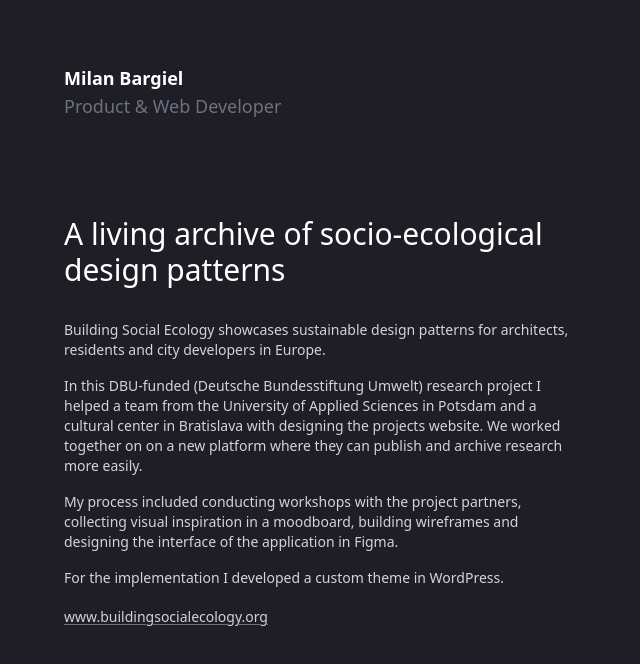
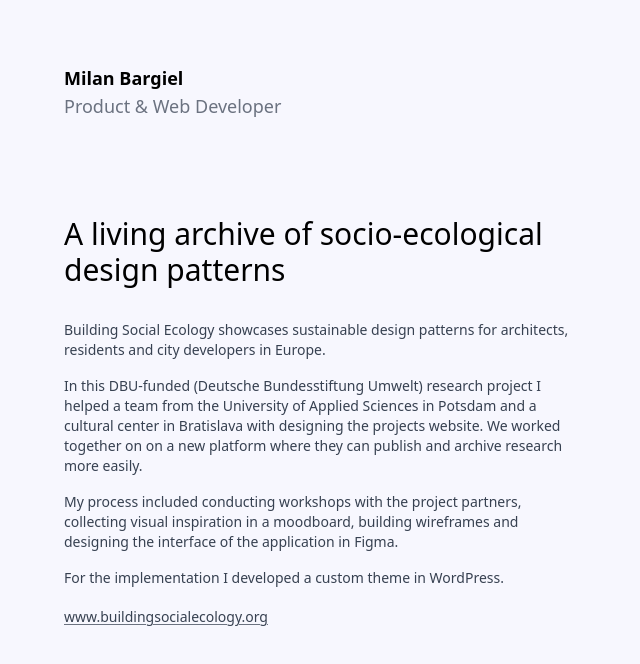
Before and after one commit to milanbargiel/portfolio, a Next.js app: page /projects/building-social-ecology in a window 1280 px wide. Shown: the top 664 px of the page, without its empty margins (0-640 px from the left). Built offline with nearby package versions, Linux system fonts and the light colour scheme.

Commit message:
Add light background for project pages

```diff
--- a/components/layout.js
+++ b/components/layout.js
@@ -1,29 +1,15 @@
-import Head from 'next/head'
+export default function Layout({ children, variant }) {
+  let classes = 'px-4 container mx-auto min-h-screen flex flex-col md:px-8'
 
-export default function Layout({ children }) {
-  return (
-    <div>
-      <Head>
-        <title>Milan Bargiel – building digital things</title>
-        <meta
-          name="description"
-          content="The Portfolio and Work Archive of Product and Web Developer Milan Bargiel."
-        />
-        <meta property="og:title" content="Milan Bargiel" />
-        <meta
-          property="og:description"
-          content="The Portfolio and Work Archive of Product Owner and Creative Technologist Milan Bargiel."
-        />
-        <meta
-          property="og:image"
-          content="https://www.milanbargiel.com/milanbargiel-webpage-og.jpg"
-        />
-        <meta property="og:url" content="https://www.milanbargiel.com/" />
-        <link rel="icon" href="/favicon.ico" />
-      </Head>
-      <main className="px-4 container mx-auto min-h-screen flex flex-col md:px-8">
-        {children}
-      </main>
-    </div>
-  )
+  switch (variant) {
+    // Choose background color
+    case 'dark':
+      classes = classes + ' ' + 'dark-mode'
+      break
+    case 'light':
+      classes = classes + ' ' + 'light-mode'
+      break
+  }
+
+  return <main className={classes}>{children}</main>
 }
--- a/pages/_app.js
+++ b/pages/_app.js
@@ -1,11 +1,28 @@
 import '../styles/globals.css'
-import Layout from '../components/layout'
+import Head from 'next/head'
 
 export default function MyApp({ Component, pageProps }) {
   return (
-    // Single Shared Layout with Custom App
-    <Layout>
+    <>
+      <Head>
+        <title>Milan Bargiel – building digital things</title>
+        <meta
+          name="description"
+          content="The Portfolio and Work Archive of Product and Web Developer Milan Bargiel."
+        />
+        <meta property="og:title" content="Milan Bargiel" />
+        <meta
+          property="og:description"
+          content="The Portfolio and Work Archive of Product Owner and Creative Technologist Milan Bargiel."
+        />
+        <meta
+          property="og:image"
+          content="https://www.milanbargiel.com/milanbargiel-webpage-og.jpg"
+        />
+        <meta property="og:url" content="https://www.milanbargiel.com/" />
+        <link rel="icon" href="/favicon.ico" />
+      </Head>
       <Component {...pageProps} />
-    </Layout>
+    </>
   )
 }
--- a/pages/index.js
+++ b/pages/index.js
@@ -2,15 +2,16 @@ import About from '../components/about'
 import Header from '../components/header'
 import ProjectList from '../components/project-list'
 import TextColumn from '../components/text-column'
+import Layout from '../components/layout'
 
 export default function Home() {
   return (
-    <>
+    <Layout variant="dark">
       <TextColumn>
         <Header />
         <About />
       </TextColumn>
       <ProjectList />
-    </>
+    </Layout>
   )
 }
--- a/pages/projects/building-social-ecology.js
+++ b/pages/projects/building-social-ecology.js
@@ -1,42 +1,43 @@
 import Header from '../../components/header'
 import TextColumn from '../../components/text-column'
 import Link from '../../components/link'
+import Layout from '../../components/layout'
 
 export default function BuildingSocialEcology() {
   return (
-    <>
+    <Layout variant="light">
       <TextColumn variant="project">
         <Header />
         <h1 className="text-3xl mb-8">
           A living archive of socio-ecological design patterns
         </h1>
-        <p className="mb-4 text-gray-300 text-sm">
+        <p className="mb-4 text-gray-700 text-sm">
           Building Social Ecology showcases sustainable design patterns for
           architects, residents and city developers in Europe.
         </p>
-        <p className="mb-4 text-gray-300 text-sm">
+        <p className="mb-4 text-gray-700 text-sm">
           In this DBU-funded (Deutsche Bundesstiftung Umwelt) research project I
           helped a team from the University of Applied Sciences in Potsdam and a
           cultural center in Bratislava with designing the projects website. We
           worked together on on a new platform where they can publish and
           archive research more easily.
         </p>
-        <p className="mb-4 text-gray-300 text-sm">
+        <p className="mb-4 text-gray-700 text-sm">
           My process included conducting workshops with the project partners,
           collecting visual inspiration in a moodboard, building wireframes and
           designing the interface of the application in Figma.
         </p>
-        <p className="mb-4 text-gray-300 text-sm">
+        <p className="mb-4 text-gray-700 text-sm">
           For the implementation I developed a custom theme in WordPress.
         </p>
         <Link
           href="https://www.buildingsocialecology.org/"
-          className="text-gray-300 text-sm"
+          className="text-gray-700 text-sm"
           variant="underline-white"
         >
           www.buildingsocialecology.org
         </Link>
       </TextColumn>
-    </>
+    </Layout>
   )
 }
--- a/styles/globals.css
+++ b/styles/globals.css
@@ -3,6 +3,10 @@
 @tailwind utilities;
 
 /* The background color has to be defined on the body so that Scroll-bounce page background colour is correct */
-body {
+.dark-mode {
   @apply bg-[#1f1d25] text-white;
 }
+
+.light-mode {
+  @apply bg-[#F7F7FE];
+}
```
